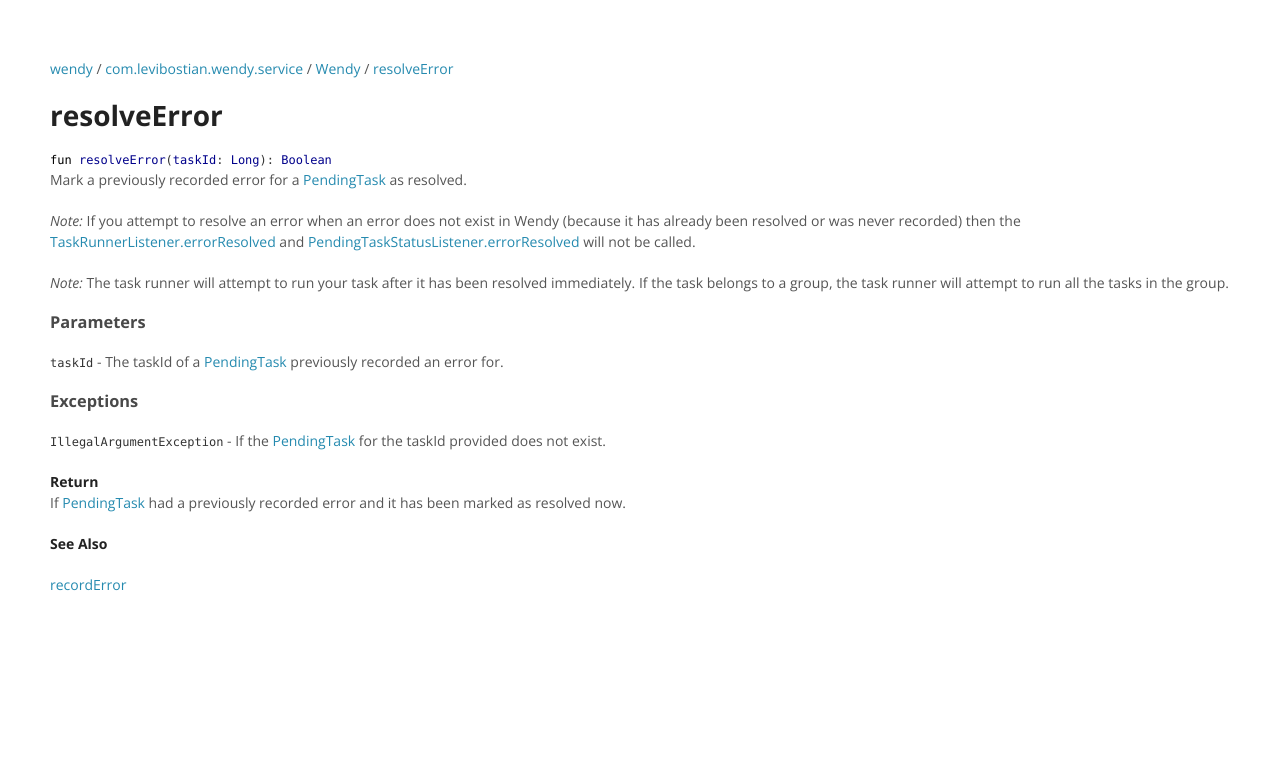
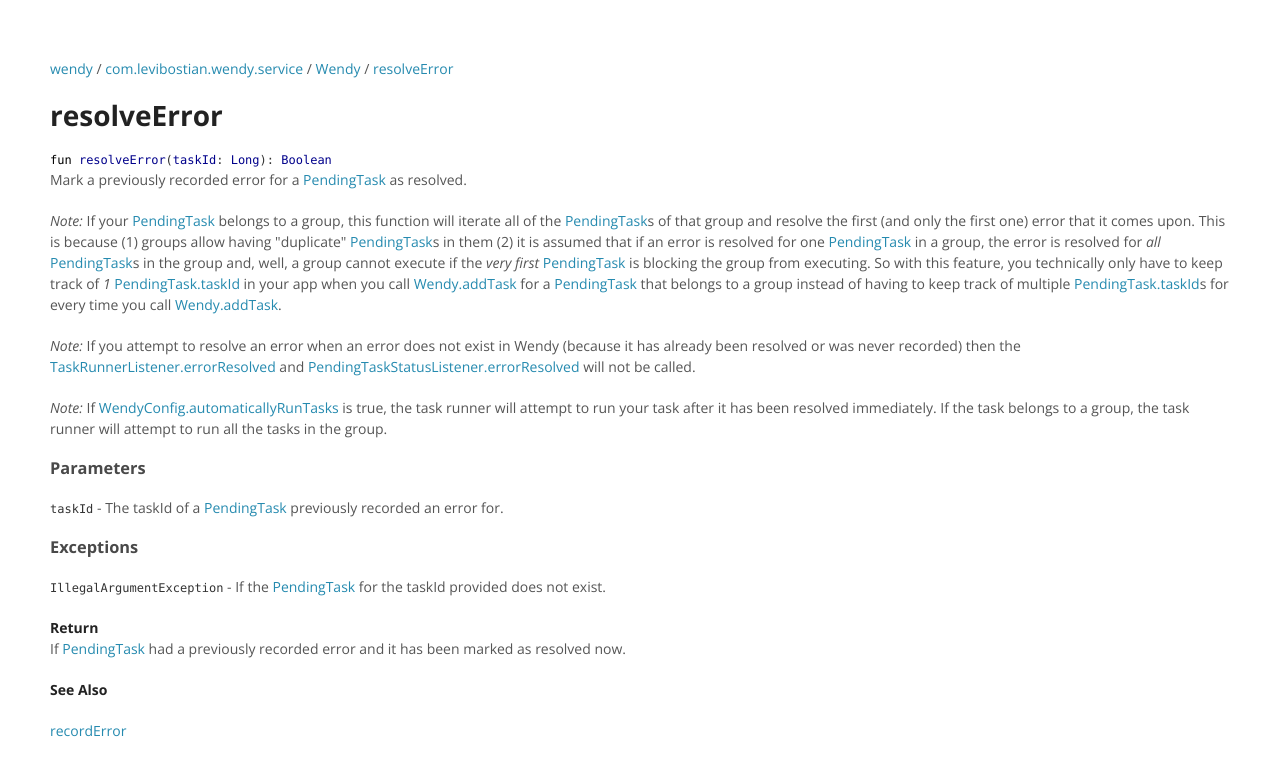
Before and after one commit to levibostian/Wendy-Android, a plain HTML site: page docs/wendy/com.levibostian.wendy.service/-wendy/resolve-error.html in a window 1280 px wide. Drawn offline with nearby package versions, Linux system fonts and the light colour scheme.

Commit message:
Prepare for 0.1.3-alpha release.

```diff
--- a/docs/wendy/com.levibostian.wendy.service/-wendy/resolve-error.html
+++ b/docs/wendy/com.levibostian.wendy.service/-wendy/resolve-error.html
@@ -11,8 +11,9 @@
 <a name="com.levibostian.wendy.service.Wendy$resolveError(kotlin.Long)"></a>
 <code><span class="keyword">fun </span><span class="identifier">resolveError</span><span class="symbol">(</span><span class="identifier" id="com.levibostian.wendy.service.Wendy$resolveError(kotlin.Long)/taskId">taskId</span><span class="symbol">:</span>&nbsp;<a href="https://kotlinlang.org/api/latest/jvm/stdlib/kotlin/-long/index.html"><span class="identifier">Long</span></a><span class="symbol">)</span><span class="symbol">: </span><a href="https://kotlinlang.org/api/latest/jvm/stdlib/kotlin/-boolean/index.html"><span class="identifier">Boolean</span></a></code>
 <p>Mark a previously recorded error for a <a href="../-pending-task/index.html">PendingTask</a> as resolved.</p>
+<p><em>Note:</em> If your <a href="../-pending-task/index.html">PendingTask</a> belongs to a group, this function will iterate all of the <a href="../-pending-task/index.html">PendingTask</a>s of that group and resolve the first (and only the first one) error that it comes upon. This is because (1) groups allow having "duplicate" <a href="../-pending-task/index.html">PendingTask</a>s in them (2) it is assumed that if an error is resolved for one <a href="../-pending-task/index.html">PendingTask</a> in a group, the error is resolved for <em>all</em> <a href="../-pending-task/index.html">PendingTask</a>s in the group and, well, a group cannot execute if the <em>very first</em> <a href="../-pending-task/index.html">PendingTask</a> is blocking the group from executing. So with this feature, you technically only have to keep track of <em>1</em> <a href="../-pending-task/task-id.html">PendingTask.taskId</a> in your app when you call <a href="add-task.html">Wendy.addTask</a> for a <a href="../-pending-task/index.html">PendingTask</a> that belongs to a group instead of having to keep track of multiple <a href="../-pending-task/task-id.html">PendingTask.taskId</a>s for every time you call <a href="add-task.html">Wendy.addTask</a>.</p>
 <p><em>Note:</em> If you attempt to resolve an error when an error does not exist in Wendy (because it has already been resolved or was never recorded) then the <a href="../../com.levibostian.wendy.listeners/-task-runner-listener/error-resolved.html">TaskRunnerListener.errorResolved</a> and <a href="../../com.levibostian.wendy.listeners/-pending-task-status-listener/error-resolved.html">PendingTaskStatusListener.errorResolved</a> will not be called.</p>
-<p><em>Note:</em> The task runner will attempt to run your task after it has been resolved immediately. If the task belongs to a group, the task runner will attempt to run all the tasks in the group.</p>
+<p><em>Note:</em> If <a href="../../com.levibostian.wendy/-wendy-config/automatically-run-tasks.html">WendyConfig.automaticallyRunTasks</a> is true, the task runner will attempt to run your task after it has been resolved immediately. If the task belongs to a group, the task runner will attempt to run all the tasks in the group.</p>
 <h3>Parameters</h3>
 <p><a name="taskId"></a>
 <code>taskId</code> - The taskId of a <a href="../-pending-task/index.html">PendingTask</a> previously recorded an error for.</p>
```
Also changed, not shown: 2 other files.
